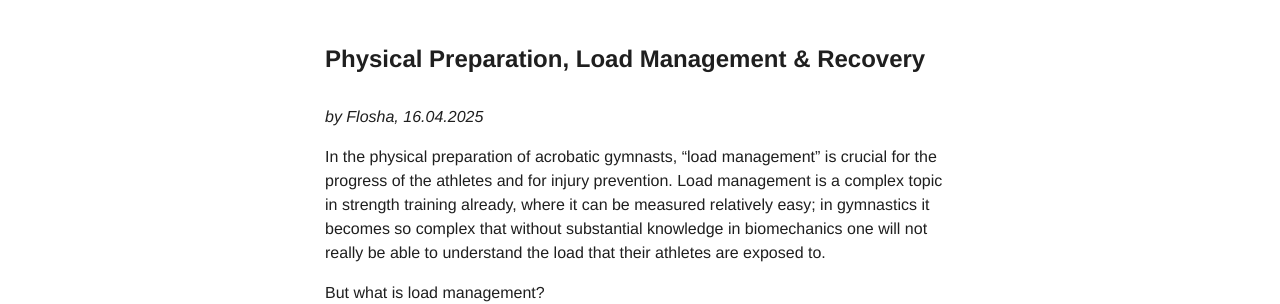
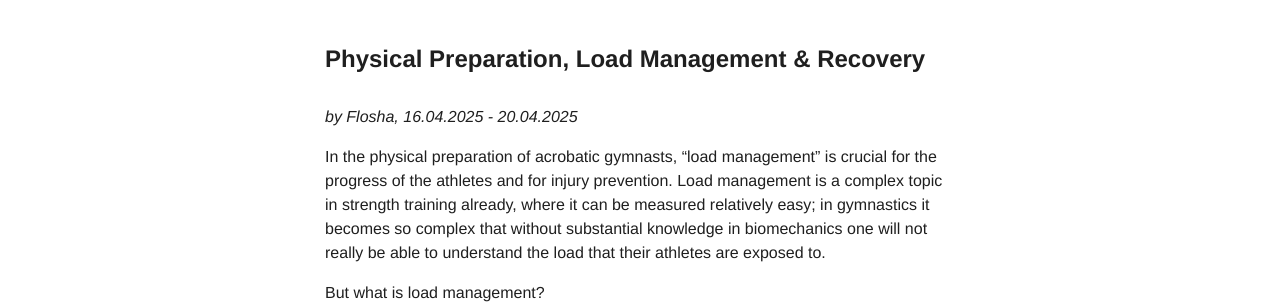
Before and after one commit to floshin/acrolib, a Jekyll site: the page built from training/load-management.md, in a window 1280 px wide and 900 px high. Shown: the part 155-459 px from the top of the window. Built offline with Jekyll 4.4.1, drawn with Linux system fonts in a browser that asks for light colours; our own code applies the rules of GitHub Pages for plain Markdown files.

Commit message:
Update load-management.md

```diff
--- a/training/load-management.md
+++ b/training/load-management.md
@@ -2,7 +2,7 @@
 
 ## Physical Preparation, Load Management & Recovery
 
-*by Flosha, 16.04.2025*
+*by Flosha, 16.04.2025 - 20.04.2025*
 
 In the physical preparation of acrobatic gymnasts, "load management" is crucial for the progress of the athletes and for injury prevention. Load management is a complex topic in strength training already, where it can be measured relatively easy; in gymnastics it becomes so complex that without substantial knowledge in biomechanics one will not really be able to understand the load that their athletes are exposed to.
 
```
